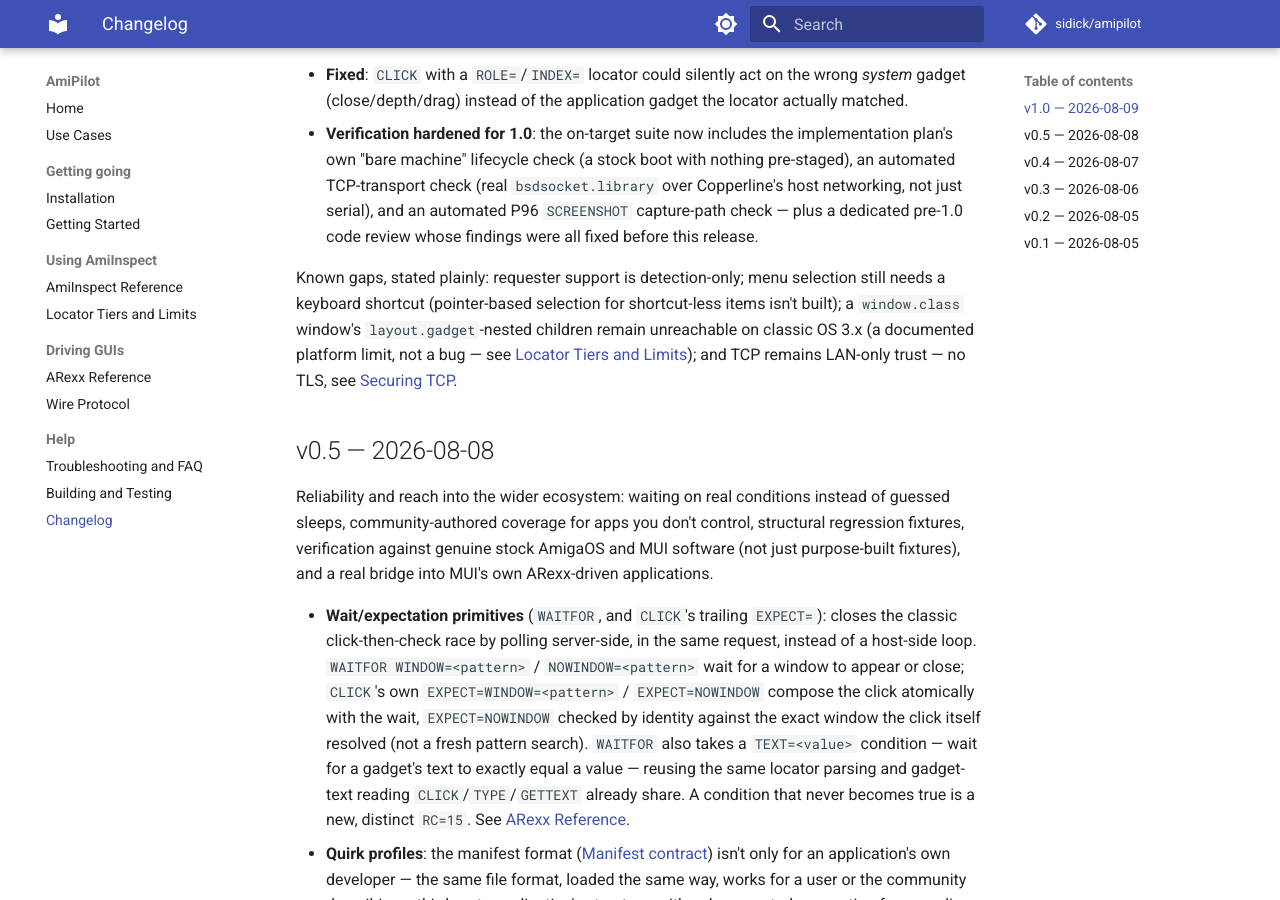
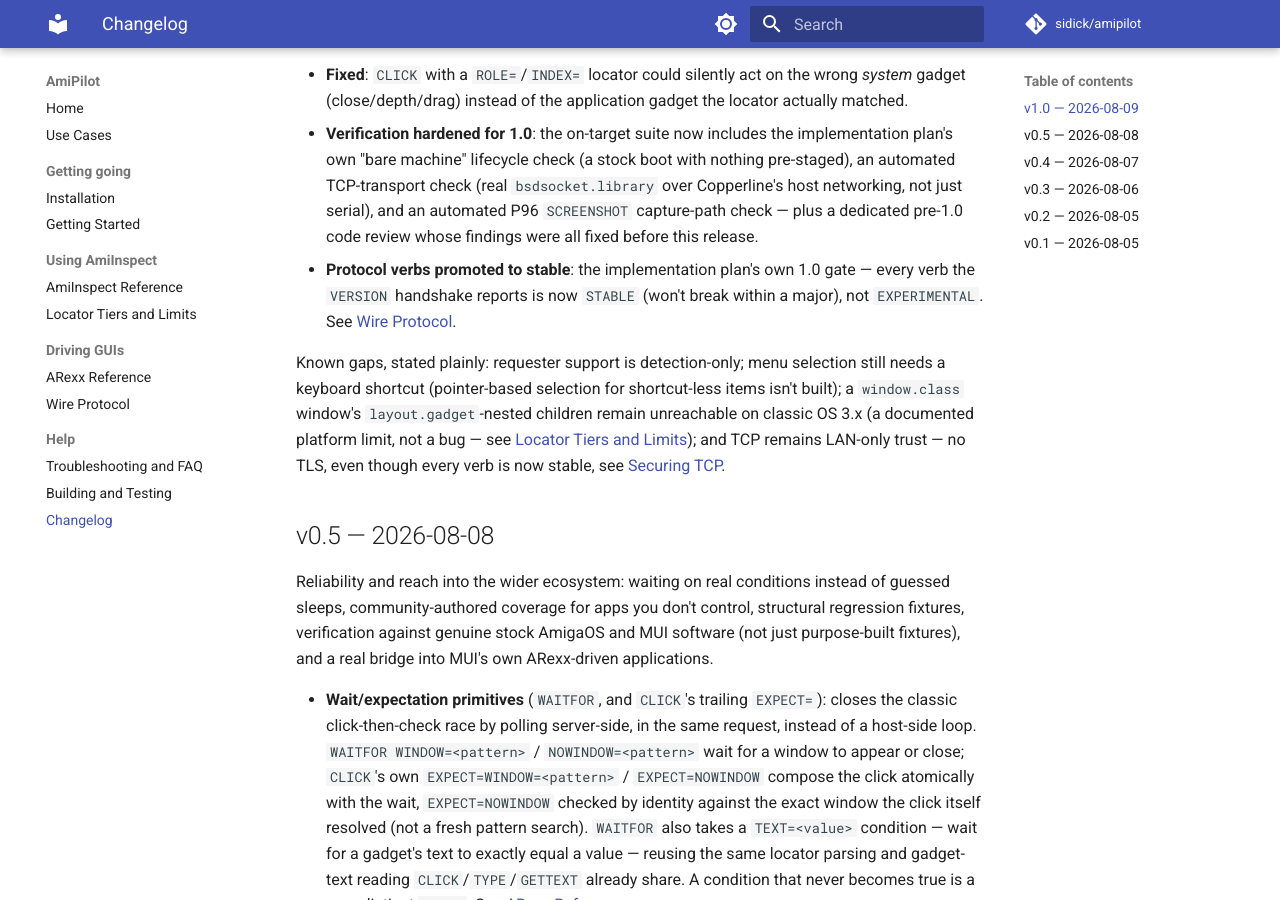
Before and after one commit to sidick/amipilot, an MkDocs documentation site: the page built from userdocs/Changelog.md, in a window 1280 px wide and 900 px high, scrolled down 1109 px. Built offline with MkDocs 1.6.1 and Material for MkDocs 9.7.7, drawn with Linux system fonts in a browser that asks for light colours; comment, search, counter and statistics services are not loaded; the version menu is left out.

Commit message:
Promote every wire verb from EXPERIMENTAL to STABLE (1.0 promotion pass) (#72)
The implementation plan's own 1.0 gate: "protocol verbs promoted to
stable, real-hardware validation pass, full docs site." Every verb the
VERSION handshake reports (everything but VERSION itself, which was
always stable) moves from EXPERIMENTAL to STABLE -- won't break within
a major, per WIRE.md's own stable/experimental contract.

- server/src/amipilotserver/main.c: the handshake payload now sends a
  single STABLE line covering VERSION plus every verb; no EXPERIMENTAL
  line at all (not just an empty one). host/amipilot/wire.py's
  handshake() parser reads lines by leading keyword, not by position
  or count, so this is a compatible shape change for existing clients.
- server/WIRE.md: handshake section updated to the new two-line shape
  and the promotion.
- userdocs/Wire-Protocol.md: example session's handshake payload and
  byte count (RC 0 230 -> RC 0 217) updated to match.
- userdocs/Changelog.md: new v1.0 bullet, and the known-gaps note
  about TCP trust now clarifies that stability doesn't cover TCP's own
  LAN-only security posture.

Verified: mkdocs build --strict clean, host pytest suite 235
passed/1 skipped (none of it asserts the real handshake string, so
nothing needed updating there).


Claude-Session: https://claude.ai/code/session_01Tge64MCjRcKLXiFcszvxwb

Co-authored-by: Claude Fable 5 <noreply@anthropic.com>

```diff
--- a/userdocs/Changelog.md
+++ b/userdocs/Changelog.md
@@ -61,6 +61,10 @@ machine profile and against real Picasso96/RTG.
   not just serial), and an automated P96 `SCREENSHOT` capture-path
   check — plus a dedicated pre-1.0 code review whose findings were
   all fixed before this release.
+- **Protocol verbs promoted to stable**: the implementation plan's
+  own 1.0 gate — every verb the `VERSION` handshake reports is now
+  `STABLE` (won't break within a major), not `EXPERIMENTAL`. See
+  [Wire Protocol](Wire-Protocol.md#talking-to-it).
 
 Known gaps, stated plainly: requester support is detection-only;
 menu selection still needs a keyboard shortcut (pointer-based
@@ -68,8 +72,8 @@ selection for shortcut-less items isn't built); a `window.class`
 window's `layout.gadget`-nested children remain unreachable on
 classic OS 3.x (a documented platform limit, not a bug — see
 [Locator Tiers and Limits](Locator-Tiers-and-Limits.md)); and TCP
-remains LAN-only trust — no TLS, see
-[Securing TCP](Wire-Protocol.md#securing-tcp).
+remains LAN-only trust — no TLS, even though every verb is now
+stable, see [Securing TCP](Wire-Protocol.md#securing-tcp).
 
 ## v0.5 — 2026-08-08
 
```
Also changed, not shown: server/WIRE.md (+11 -7 lines), userdocs/Wire-Protocol.md (+2 -3 lines), 1 other file.
